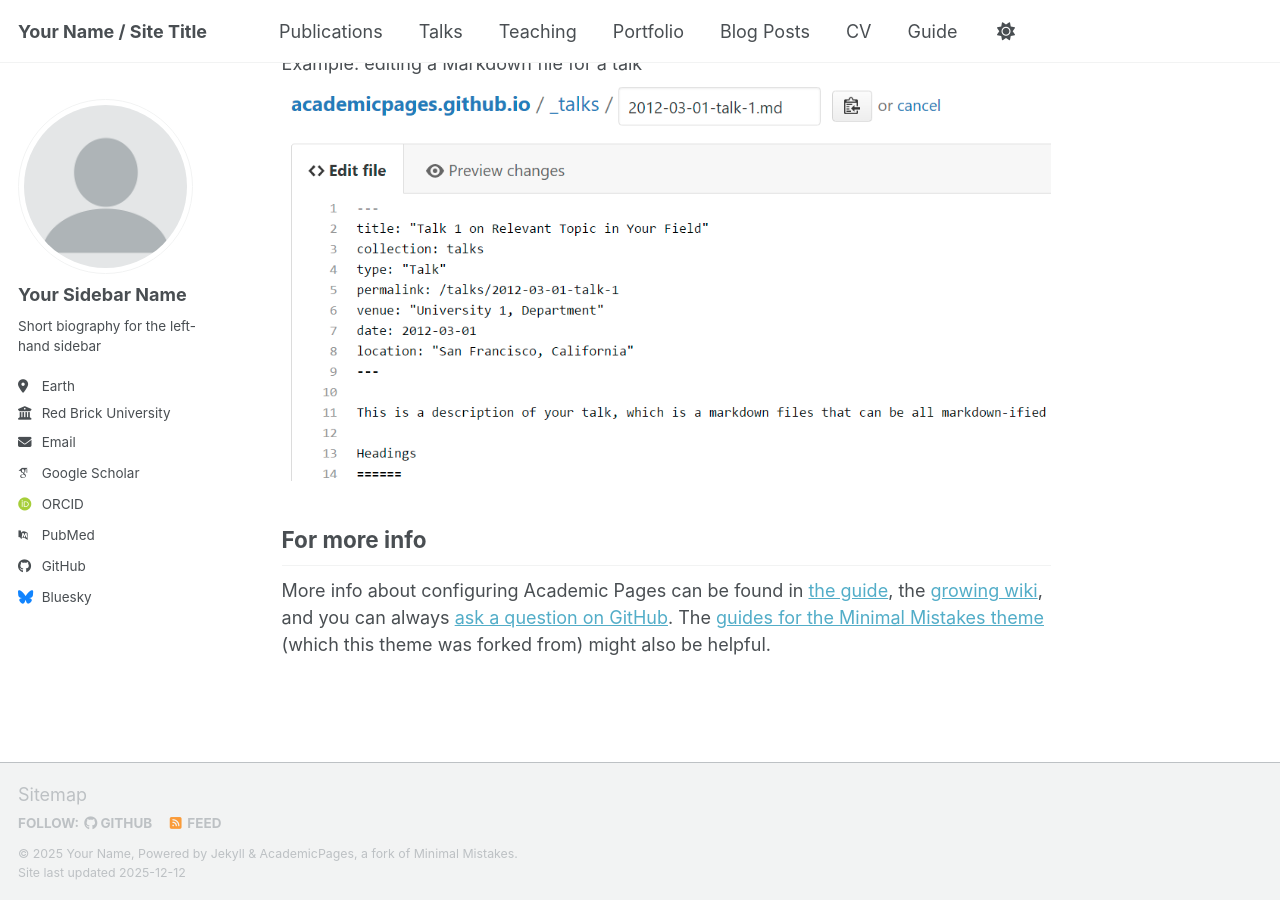
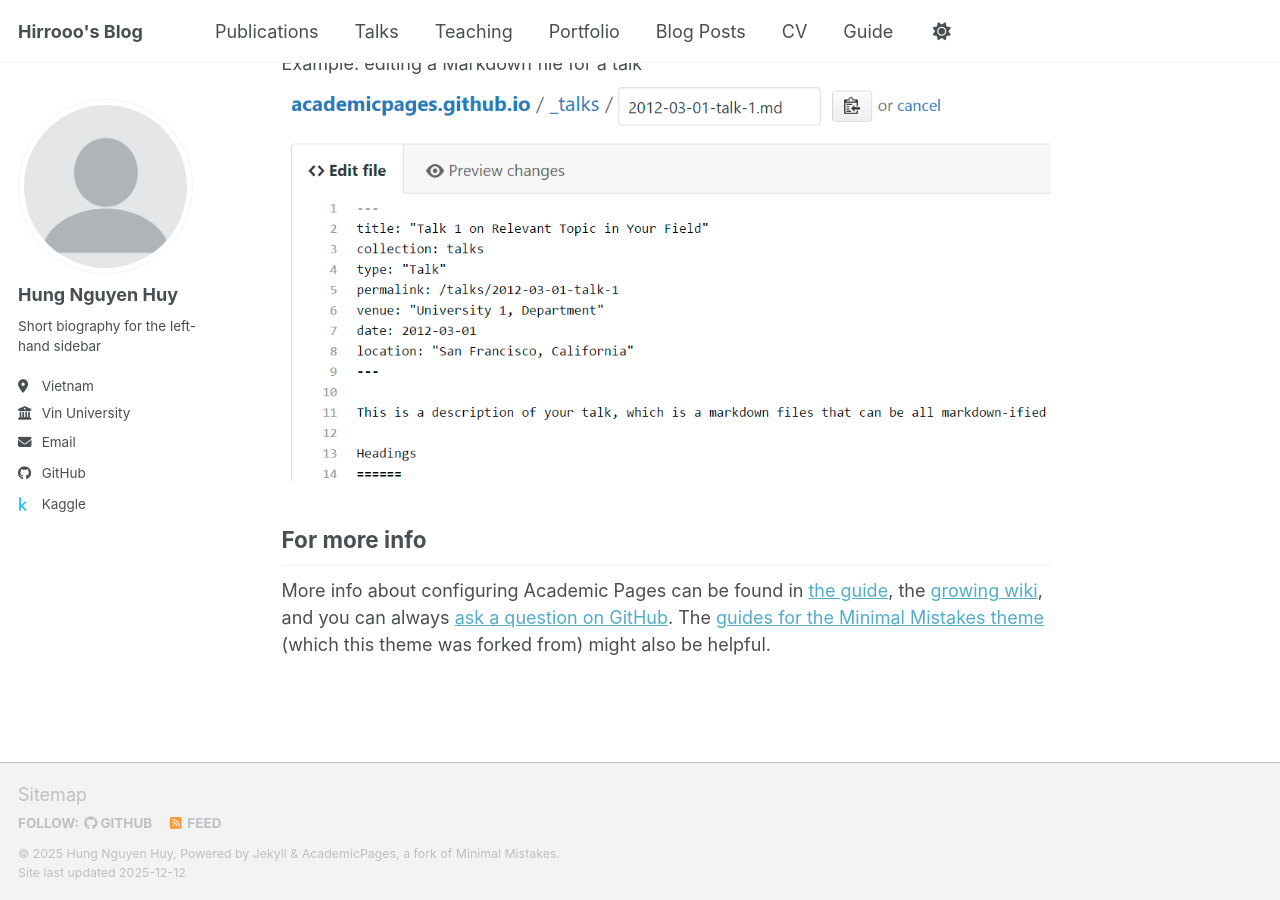
Before and after one commit to whistle-hikhi/whistle-hikhi.io, a Jekyll site: the page built from _pages/about.md, in a window 1280 px wide and 900 px high, scrolled down 2718 px. Built offline with Jekyll 4.4.1, drawn with Linux system fonts in a browser that asks for light colours; some web fonts are replaced; a script bundle is joined from its source files by our own code; library files that are not in the unit come from our copies.

Commit message:
update bio

```diff
--- a/_config.yml
+++ b/_config.yml
@@ -9,14 +9,14 @@
 # Basic Site Settings
 locale                   : "en-US"
 site_theme               : "default" # Currently available options are "default", "air"
-title                    : "Your Name / Site Title"
+title                    : "Hirrooo's Blog"
 title_separator          : "-"
-name                     : &name "Your Name"
-description              : &description "Your Name's academic portfolio"   # Update this with a general description of your site, this is the default if not overridden by a page
-url                      : https://academicpages.github.io # The base hostname & protocol for your site e.g. "https://[your GitHub username].github.io",
+name                     : &name "Hung Nguyen Huy"
+description              : &description "Just a blog for my personal notes"   # Update this with a general description of your site, this is the default if not overridden by a page
+url                      : https://whistle-hikhi.github.io/whistle-hikhi.io/ # The base hostname & protocol for your site e.g. "https://[your GitHub username].github.io",
                                                            # or if you already have some other page hosted on Github then use "https://[your GitHub username].github.io/[Your Repo Name]"
 baseurl                  : "" # the subpath of your site, e.g. "/blog"
-repository               : "academicpages/academicpages.github.io"
+repository               : "whistle-hikhi.github.io/whistle-hikhi.io"
 
 # Site Author - The following control what appear as part of the author content on the side bar.
 #               If a field is blank the icon and link will not appear, otherwise it will be shown.
@@ -24,24 +24,24 @@ repository               : "academicpages/academicpages.github.io"
 author:
   # Biographic information
   avatar           : "profile.png"
-  name             : "Your Sidebar Name"
+  name             : "Hung Nguyen Huy"
   pronouns         : # example: "she/her"
   bio              : "Short biography for the left-hand sidebar"
-  location         : "Earth"
-  employer         : "Red Brick University"
+  location         : "Vietnam"
+  employer         : "Vin University"
   uri              : # URL
-  email            : "none@example.org"
+  email            : "25hung.nh@vinuni.edu.vn"
 
   # Academic websites
   academia         : # URL
   arxiv            : # URL - Update with the correct link to your profile
-  googlescholar    : "https://scholar.google.com/citations?user=PS_CX0AAAAAJ"
+  googlescholar    : # "https://scholar.google.com/citations?user=PS_CX0AAAAAJ"
   inspire-hep      : # URL
   impactstory      : # URL
-  orcid            : "https://orcid.org/yourorcidurl"
+  orcid            : #"https://orcid.org/yourorcidurl"
   semantic         : # URL
   ssrn             : # URL
-  pubmed           : "https://www.ncbi.nlm.nih.gov/pubmed/?term=john+snow"
+  pubmed           : # "https://www.ncbi.nlm.nih.gov/pubmed/?term=john+snow"
   researchgate     : # URL
   scopus           : # URL
   zotero           : # URL
@@ -51,13 +51,13 @@ author:
   bitbucket        : # Username - Update with your username on the site
   codepen          : # Username
   dribbble         : # Username
-  github           : "academicpages"
-  kaggle           : # Username
+  github           : "whistle-hikhi"
+  kaggle           : "hngnguynhuy"
   stackoverflow    : # User number or user number and name (i.e., use "1" or "1/jeff-atwood")
 
   # Social media
   artstation       : # Username
-  bluesky          : "bsky.app" # Replace this with you Bluesky username
+  bluesky          : # "bsky.app" # Replace this with you Bluesky username
   facebook         : # Username
   flickr           : # Username
   foursquare       : # Username
```
